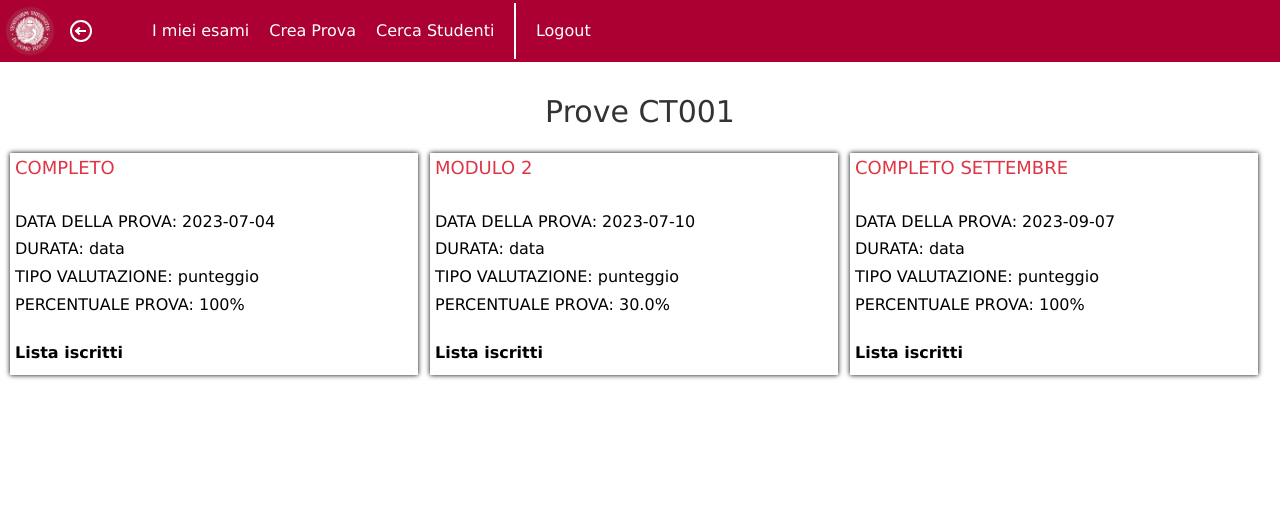
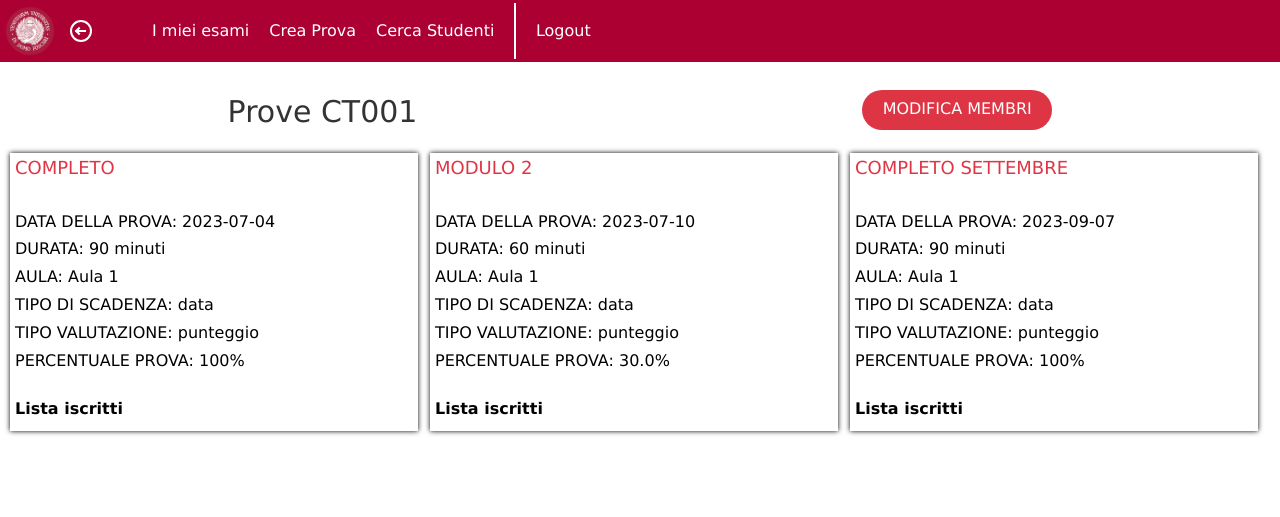
Before and after one commit to LucaBiscotti/ProgettoBasi, a Flask app: page /exam/1 in a window 1280 px wide. Shown: the top 517 px of the page. Run offline with Flask 3, Linux system fonts and the light colour scheme; a user stored in the database is signed in; some libraries are stand-ins or nearby versions.

Commit message:
migliorato lo stile delle nuove parti

```diff
--- a/app/static/css/style.css
+++ b/app/static/css/style.css
@@ -1,3 +1,4 @@
+/* pagina generale */
 * {
     margin: 0;
     padding: 0;
@@ -9,6 +10,7 @@
 body {
     display: flex;
 }
+
 
 .title {
     margin: 5px;
@@ -25,6 +27,7 @@ body {
 
 }
 
+/*pagina: exam.html */
 .student {
     color: black;
     text-decoration: none;
@@ -64,7 +67,7 @@ body {
     color: black;
 }
 
-
+/* navbar */
 img {
     display: flex;
     height: 60px;
@@ -109,12 +112,16 @@ img {
     padding-right: 40px;
 }
 
+/* titoli */
 .content h1 {
+    display: flex;
+    justify-content: center;
     text-align: center;
-    padding: 70px 0 10px 0;
+    padding: 70px 0 10px 0px;
     font-size: 30px;
 }
 
+/* pagine di inserimento esami e prove*/
 form {
     width: 500px;
     padding: 15px;
@@ -146,7 +153,6 @@ form p button {
     cursor: default;
     color: white;
     text-transform: uppercase;
-    width: 30%;
     height: 40px;
     margin-top: 30px;
     padding: 7px;
@@ -169,7 +175,6 @@ div button {
     width: 30%;
     height: 40px;
     margin-top: 1%;
-    margin-left: 25%;
     padding: 7px;
     outline: none;
     border: none;
@@ -193,6 +198,7 @@ div h2{
     padding-left: 7px;
 }
 
+/* tabella degli studenti */
 table {
     border-collapse: collapse;
     width: 100%;
@@ -217,6 +223,7 @@ table tr:nth-child(even){
     background-color: #f2f2f2;
 }
 
+/* freccia indietro */
 .gg-arrow-left-o {
     box-sizing: border-box;
     position: relative;
@@ -225,7 +232,7 @@ table tr:nth-child(even){
     height: 22px;
     border: 2px solid;
     transform: scale(var(--ggs,1));
-    border-radius: 22px
+    border-radius: 22px;
 }
 .gg-arrow-left-o::after,
 .gg-arrow-left-o::before {
@@ -233,7 +240,7 @@ table tr:nth-child(even){
     display: block;
     box-sizing: border-box;
     position: absolute;
-    left: 4px
+    left: 4px;
 }
 .gg-arrow-left-o::after {
     width: 6px;
@@ -241,11 +248,24 @@ table tr:nth-child(even){
     border-bottom: 2px solid;
     border-left: 2px solid;
     transform: rotate(45deg);
-    bottom: 6px
+    bottom: 6px;
 }
 .gg-arrow-left-o::before {
     width: 10px;
     height: 2px;
     bottom: 8px;
-    background: currentColor
+    background: currentColor;
 }
+
+/* bottone modifica membri */
+.button-edit {
+    padding: 70px 0 10px 0;
+    width: 50%;
+    display: flex;
+    justify-content: flex-end;
+}
+
+.button-edit a {
+    color: white;
+    text-decoration: none;
+}
--- a/app/templates/create.html
+++ b/app/templates/create.html
@@ -53,9 +53,9 @@
         <p>
             <button type="submit">Crea</button>
             <button type="reset">Reset</button>
-            <button type="button">
-                <a href="{{url_for('routes.index')}}">Chiudi</a>
-            </button>
+            <a href="{{url_for('routes.index')}}" style="color: white; text-decoration: none;">
+                <button type="button"> Chiudi </button>
+            </a>
         </p>
     </form>
 
--- a/app/templates/create_prova.html
+++ b/app/templates/create_prova.html
@@ -57,9 +57,9 @@
         <p>
             <button type="submit">Crea</button>
             <button type="reset">Reset</button>
-            <button type="button">
-                <a href="{{url_for('routes.exam', esame_id=id)}}">Chiudi</a>
-            </button>
+            <a href="{{url_for('routes.exam', esame_id=id)}}" style="color: white; text-decoration: none;">
+                <button type="button"> Chiudi </button>
+            </a>
         </p>
     </form>
 
--- a/app/templates/edit_profs.html
+++ b/app/templates/edit_profs.html
@@ -26,11 +26,11 @@
                         <td><p>{{ doc.Docenti.email }}</p></td>
                         <td><p>{{ doc.ruolo.value }}</p></td>
                         <td>{% if doc.ruolo.value == "PRESIDENTE" %}
-                                <button type="button" class="btn btn-primary" disabled>
+                                <button type="button" class="btn btn-primary" disabled style="width: fit-content;">
                                     Rimuovi
                                 </button>
                             {% else %}
-                                <button type="submit" class="btn btn-primary" name="docente_id" value="{{ doc.Docenti.id }}">
+                                <button type="submit" class="btn btn-primary" name="docente_id" value="{{ doc.Docenti.id }}" style="width: fit-content;">
                                     Rimuovi
                                 </button>
                             {% endif %}
--- a/app/templates/exam.html
+++ b/app/templates/exam.html
@@ -13,14 +13,24 @@
 {% block content %}
 
 <h1>{% block title %} Prove {{ esame.codice_corso }} {% endblock %}</h1>
+<div class="button-edit">
+    <!--<h2>Modifica i membri dell'esame</h2>-->
+    <button type="button">
+        <a href="{{url_for('routes.edit_profs', esame_id=esame.id)}}">Modifica Membri</a>
+    </button>
+</div>
+
+<input type="hidden" id="error-value" value="{{ error }}">
 <div class="content">
     {% for prova in prove %}
         <div class="student">
-            <a href="#" class="student">
-                <h4>{{ prova.titolo }}</h4>
+            <a href="{{url_for('routes.edit_prova', id=prova.id)}}" class="student">
+                <h4 title="clicca per modificare">{{ prova.titolo }}</h4>
             </a>
             <p>DATA DELLA PROVA: {{ prova.data_inizio }} </p>
-            <p>DURATA: {{ prova.tipo_scadenza.name }}</p>
+            <p>DURATA: {{ prova.durata }} minuti</p>
+            <p>AULA: {{ prova.aula }}</p>
+            <p>TIPO DI SCADENZA: {{ prova.tipo_scadenza.name }}</p>
             <p>TIPO VALUTAZIONE: {{ prova.tipo_voto.name }}</p>
             <p>PERCENTUALE PROVA: {{ prova.percentuale * 100 }}%</p>
             <div class="link">
@@ -28,5 +38,27 @@
             </div>
         </div>
     {% endfor %}
+
+
 </div>
+
+<script src="https://cdn.jsdelivr.net/npm/sweetalert2@11.0.20/dist/sweetalert2.min.js"></script>
+
+<script>
+    function flashing() {
+        var errorValue = (document.getElementById('error-value').value);
+
+        if (errorValue.toLowerCase() === "true") {
+            Swal.fire({
+                icon: 'error',
+                title: 'Non hai i permessi',
+                text: 'Solo il docente verbalizzante può accedere a questa area',
+            });
+            return false;
+        }
+    }
+
+    flashing();
+</script>
+
 {% endblock %}
--- a/app/templates/student_exam.html
+++ b/app/templates/student_exam.html
@@ -32,7 +32,7 @@
                 <td><p>
                     <!-- Da sistemare il controllo sul voto -->
                     {% if studente['totale'] == none %}
-                        <button type="button" class="btn btn-primary" data-toggle="modal" data-target="#exampleModalLong" data-matricola="{{ studente['studente'].matricola }}">
+                        <button type="button" class="btn btn-primary" data-toggle="modal" data-target="#exampleModalLong" data-matricola="{{ studente['studente'].matricola }}" style="width: fit-content;">
                             Verbalizza
                         </button>
                     {% else %}
```
Also changed, not shown: app/templates/edit_prova.html (+7 -5 lines), app/templates/students.html (+11 -5 lines).
